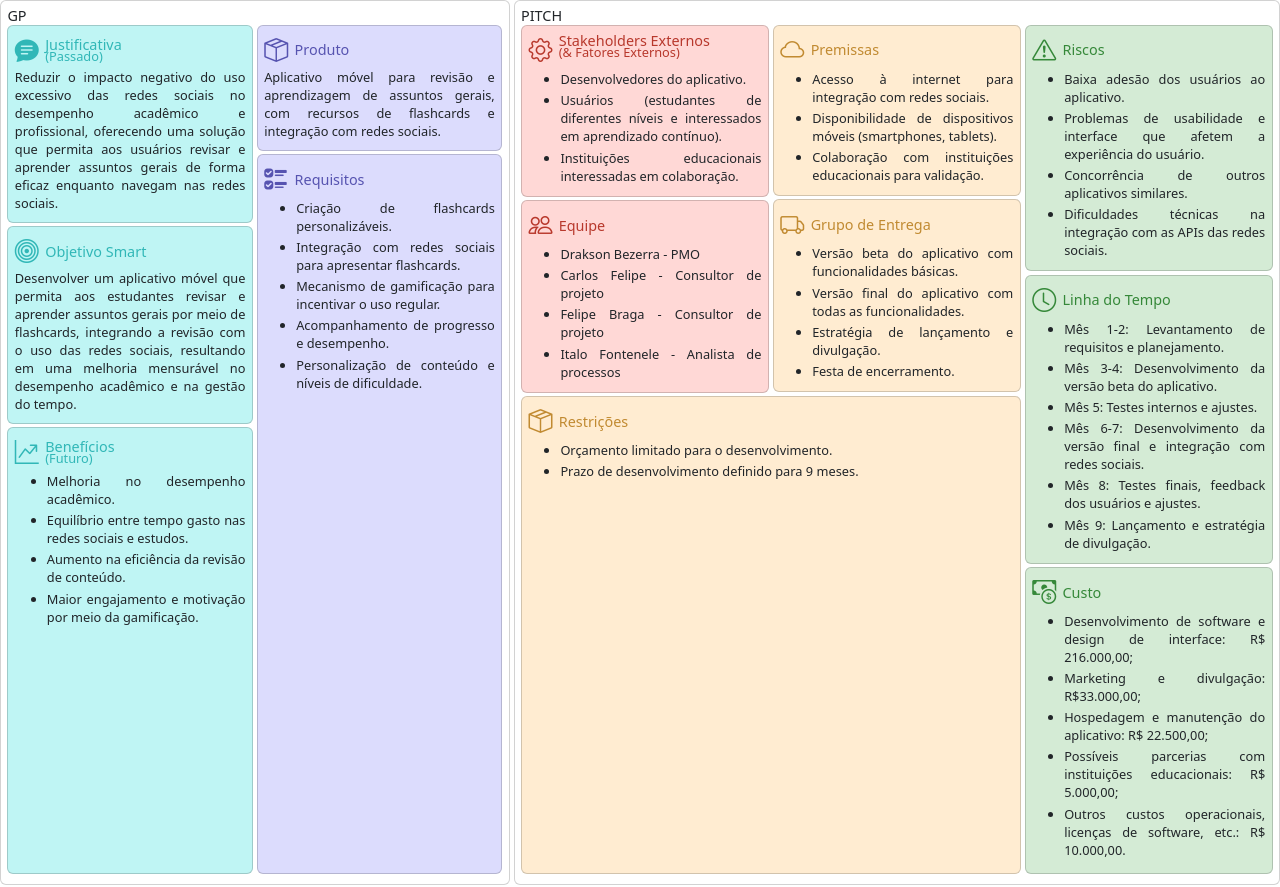
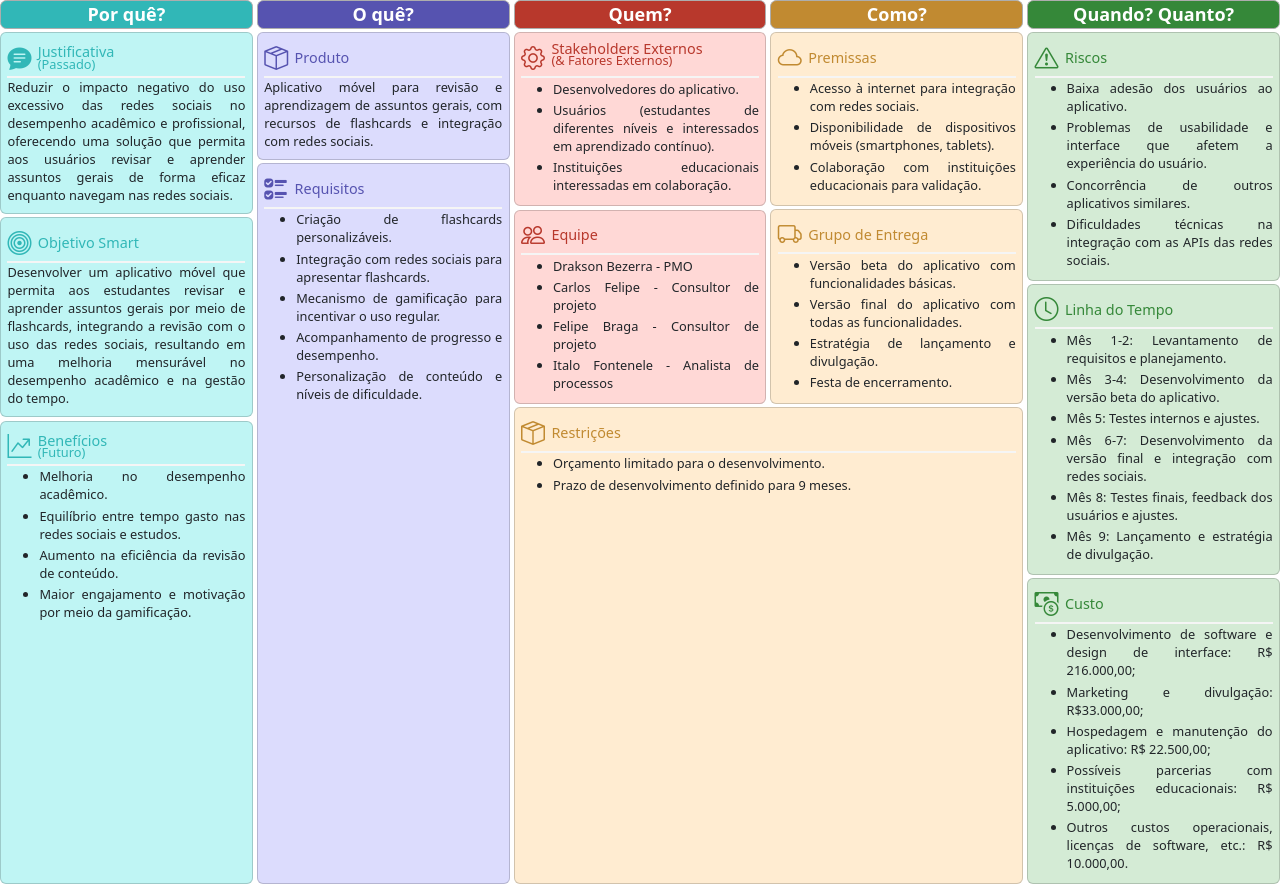
Before and after one commit to unifor-ads/PADS-PM-Canvas, a plain HTML site: page index.html in a window 1280 px wide. Drawn offline with nearby package versions, Linux system fonts and the light colour scheme.

Commit message:
adição de cabeçalhos nas colunas

```diff
--- a/css/styles.css
+++ b/css/styles.css
@@ -35,6 +35,7 @@ h6.card-subtitle {
 	display: flex;
 	flex-direction: row;
 	align-items: center;
+	border-bottom: whitesmoke solid 2px;
 
 	.row {
 		align-items: center;
@@ -101,6 +102,37 @@ h6.card-subtitle {
 	}
 }
 
+.column-header {
+	color: white;
+	font-size: large;
+	font-weight: bold;
+	margin-bottom: 0.2rem;
+	border: 1px;
+	border-radius: 0.4rem;
+	text-align: center;
+	border: rgb(173, 173, 173) solid 1px;
+}
+
+.column-header.azul {
+	background-color: #31b7b7;
+}
+
+.column-header.roxo {
+	background-color: #5653b0;
+}
+
+.column-header.vermelho {
+	background-color: #b8382c;
+}
+
+.column-header.amarelo {
+	background-color: #c18a31;
+}
+
+.column-header.verde {
+	background-color: #358839;
+}
+
 .v-auto {
 	flex: 0 1 auto;
 }
@@ -113,6 +145,10 @@ h6.card-subtitle {
 	width: 40%;
 }
 
+.w-20 {
+	width: 20% !important;
+}
+
 .last-child {
 	flex: 1 1 100%;
 }
--- a/index.html
+++ b/index.html
@@ -13,14 +13,10 @@
 </head>
 
 <body>
-	<!-- <div class="container"> -->
-	<div class="row gx-1">
-		<div class="w-40">
-			<div class="card h-100">
-				<h5 class="card-title">GP</h5>
-				<div class="card-body">
 	<div class="row gx-1 h-100">
-						<div class="col d-flex flex-column">
+		<div class="d-flex flex-column w-20">
+
+			<div class="column-header azul">Por quê?</div>
 
 			<div class="card azul">
 				<div class="card-head">
@@ -78,7 +74,9 @@
 			</div>
 
 		</div>
-						<div class="col d-flex flex-column">
+		<div class="d-flex flex-column w-20">
+
+			<div class="column-header roxo">O quê?</div>
 
 			<div class="card roxo">
 				<div class="card-head">
@@ -116,18 +114,11 @@
 			</div>
 
 		</div>
-					</div>
-				</div>
-			</div>
-		</div>
-		<div class="col">
-			<div class="card h-100">
-				<h5 class="card-title">PITCH</h5>
-				<div class="card-body">
-					<div class="row gx-1 h-100">
-						<div class="col-8 d-flex flex-column">
+		<div class="d-flex flex-column w-40">
 			<div class="row gx-1">
 				<div class="col d-flex flex-column">
+
+					<div class="column-header vermelho">Quem?</div>
 
 					<div class="card vermelho">
 						<div class="card-head">
@@ -170,6 +161,8 @@
 
 				</div>
 				<div class="col d-flex flex-column">
+
+			<div class="column-header amarelo">Como?</div>
 
 					<div class="card amarelo">
 						<div class="card-head">
@@ -234,7 +227,9 @@
 				</div>
 			</div>
 		</div>
-						<div class="col-4 d-flex flex-column">
+		<div class="d-flex flex-column w-20">
+
+			<div class="column-header verde">Quando? Quanto?</div>
 
 			<div class="card verde">
 				<div class="card-head">
@@ -298,17 +293,6 @@
 
 		</div>
 	</div>
-				</div>
-			</div>
-		</div>
-
-	</div>
-	<!-- </div> -->
-
-
-
-
-
 
 	<script src="https://cdn.jsdelivr.net/npm/bootstrap@5.3.1/dist/js/bootstrap.bundle.min.js"
 		integrity="sha384-HwwvtgBNo3bZJJLYd8oVXjrBZt8cqVSpeBNS5n7C8IVInixGAoxmnlMuBnhbgrkm" crossorigin="anonymous">
```
Lines whose indentation alone changed are shown as unchanged.
